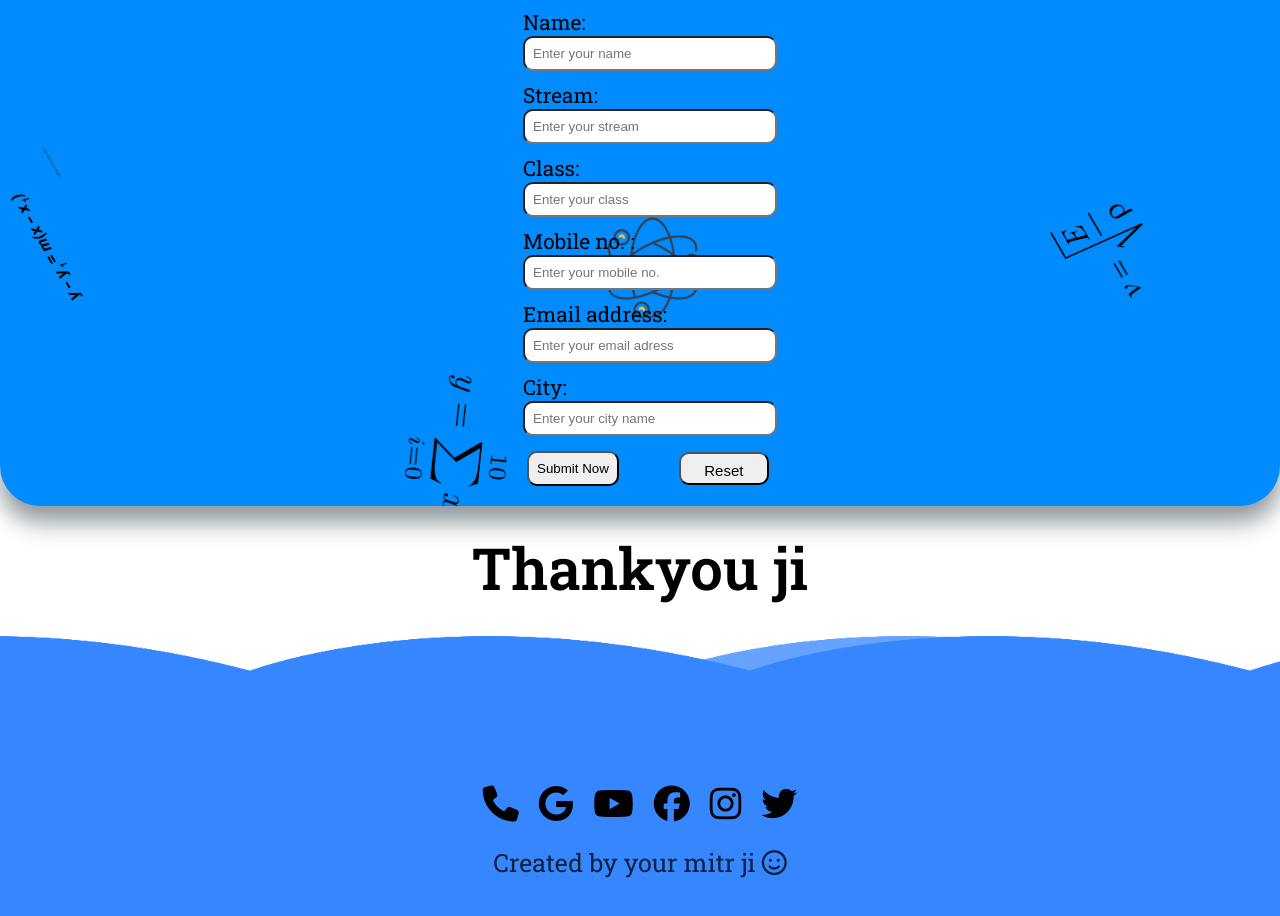
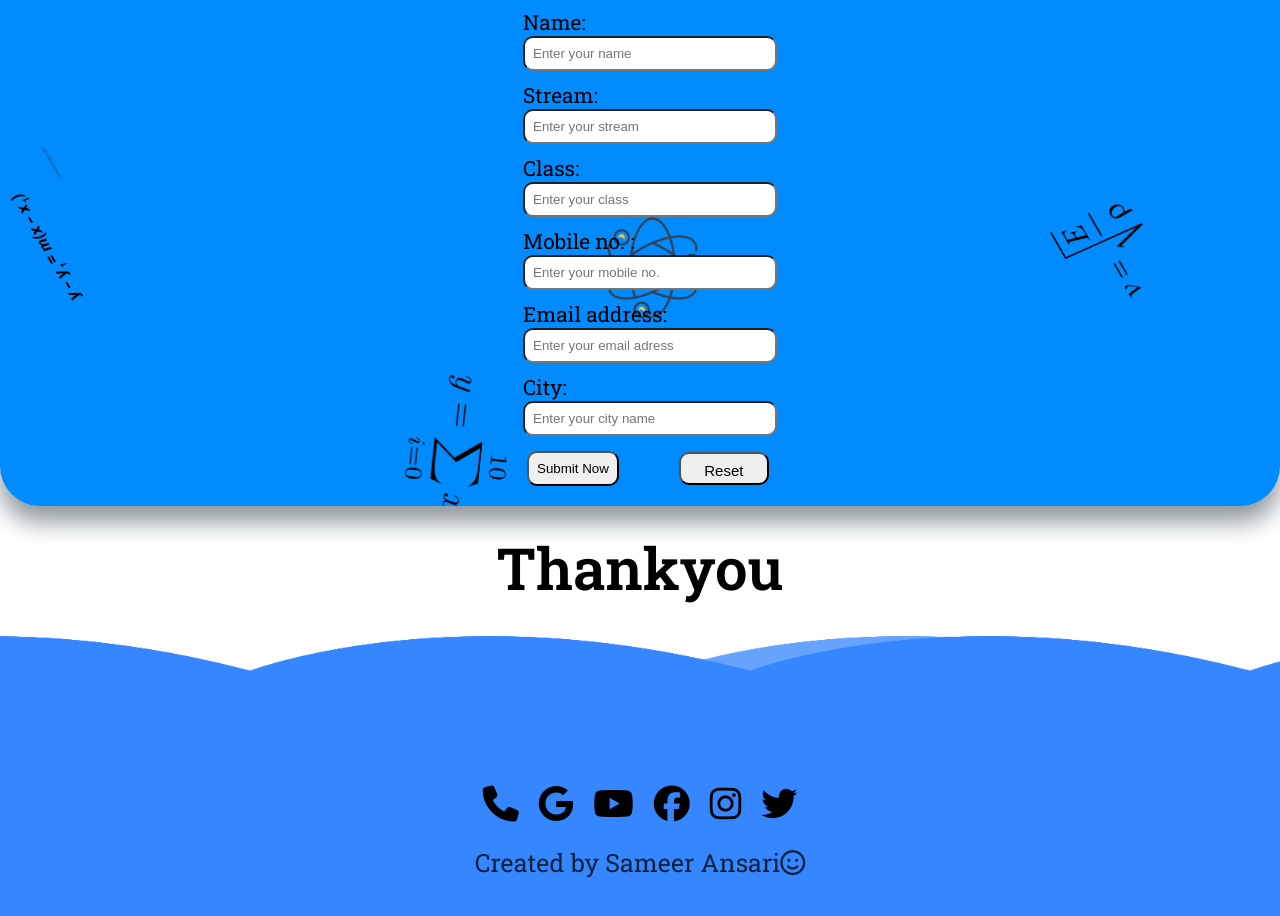
Before and after one commit to SameerAnsari23/neet-jeet, a plain HTML site: page index.html in a window 1280 px wide. Shown: the part 3628-4544 px from the top of the page. Drawn offline with nearby package versions, Linux system fonts and the light colour scheme.

Commit message:
Update index.html

```diff
--- a/index.html
+++ b/index.html
@@ -1879,7 +1879,7 @@
     </div>
     <div id="end">
         <div class="text">
-            <h1>Thankyou ji</h1>
+            <h1>Thankyou</h1>
         </div>
         <footer>
             <div class="class">
@@ -1908,7 +1908,7 @@
                     <a href="https://twitter.com/?lang=en-in" class="face3"><i class="fa-brands fa-twitter"></i></a>
                 </li>
             </ul>
-            <p class="description">Created by your mitr ji <i class="fa-regular fa-face-smile"></i></p>
+            <p class="description">Created by Sameer Ansari<i class="fa-regular fa-face-smile"></i></p>
         </footer>
     </div>
 </body>
```
